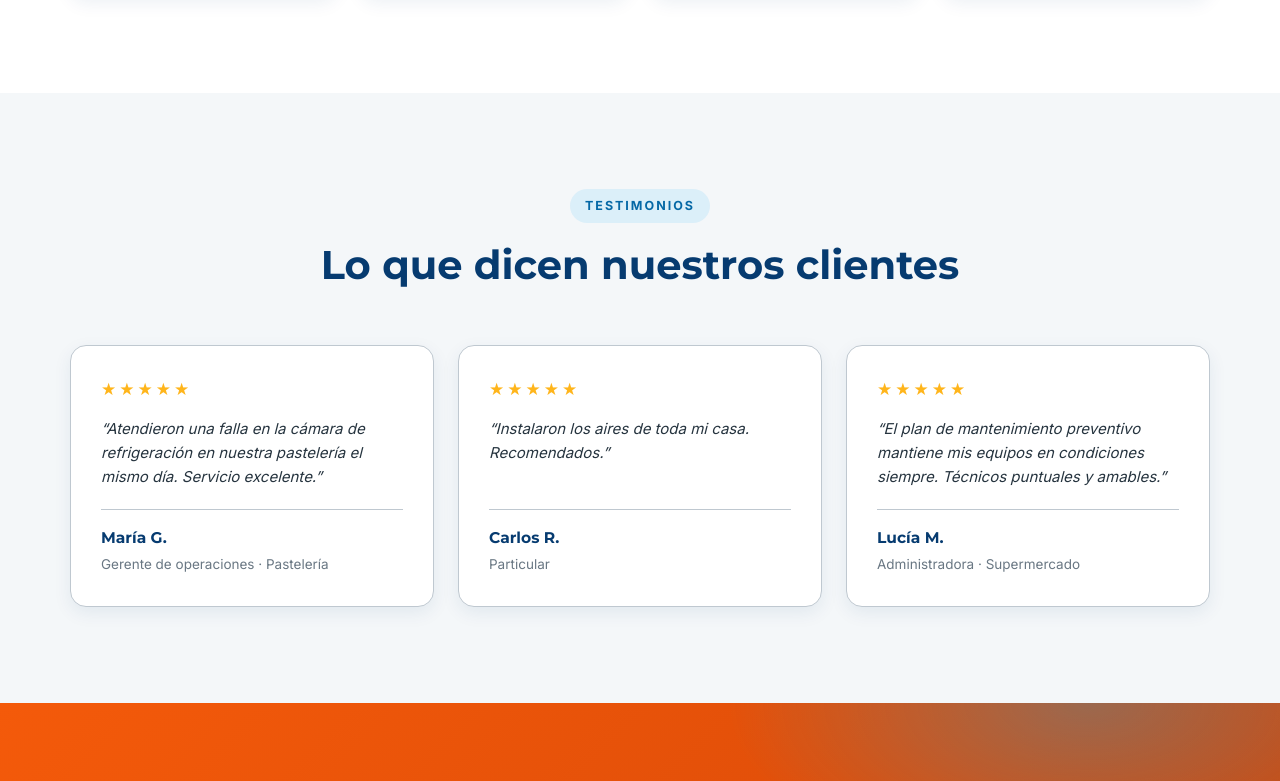
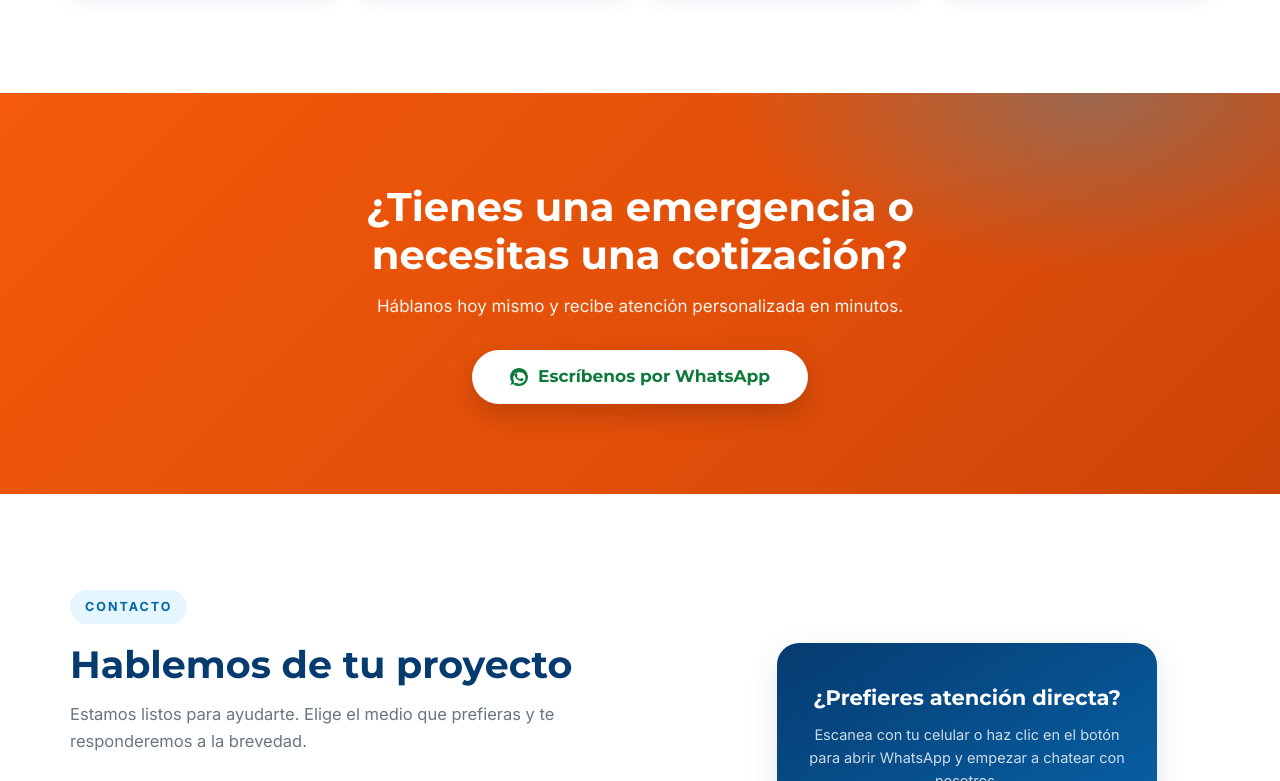
Before and after one commit to adminarces-sys/web_arces, a plain HTML site: page index.html in a window 1280 px wide. Shown: the part 3837-4618 px from the top of the page. Drawn offline with Linux system fonts and the light colour scheme.

Commit message:
Elimina seccion de testimonios ficticios

```diff
--- a/index.html
+++ b/index.html
@@ -382,41 +382,6 @@
                         <h3>Ejecución</h3>
                         <p>Realizamos el servicio con garantía y pruebas finales de funcionamiento.</p>
                     </div>
-                </div>
-            </div>
-        </section>
-
-        <section class="seccion seccion-clara" id="testimonios">
-            <div class="container">
-                <div class="seccion-titulo">
-                    <p class="etiqueta">Testimonios</p>
-                    <h2>Lo que dicen nuestros clientes</h2>
-                </div>
-                <div class="grid-testimonios">
-                    <figure class="testimonio">
-                        <p class="estrellas" aria-label="5 de 5 estrellas">★★★★★</p>
-                        <blockquote>“Atendieron una falla en la cámara de refrigeración en nuestra pastelería el mismo día. Servicio excelente.”</blockquote>
-                        <figcaption>
-                            <strong>María G.</strong>
-                            <span>Gerente de operaciones · Pastelería</span>
-                        </figcaption>
-                    </figure>
-                    <figure class="testimonio">
-                        <p class="estrellas" aria-label="5 de 5 estrellas">★★★★★</p>
-                        <blockquote>“Instalaron los aires de toda mi casa. Recomendados.”</blockquote>
-                        <figcaption>
-                            <strong>Carlos R.</strong>
-                            <span>Particular</span>
-                        </figcaption>
-                    </figure>
-                    <figure class="testimonio">
-                        <p class="estrellas" aria-label="5 de 5 estrellas">★★★★★</p>
-                        <blockquote>“El plan de mantenimiento preventivo mantiene mis equipos en condiciones siempre. Técnicos puntuales y amables.”</blockquote>
-                        <figcaption>
-                            <strong>Lucía M.</strong>
-                            <span>Administradora · Supermercado</span>
-                        </figcaption>
-                    </figure>
                 </div>
             </div>
         </section>
```
